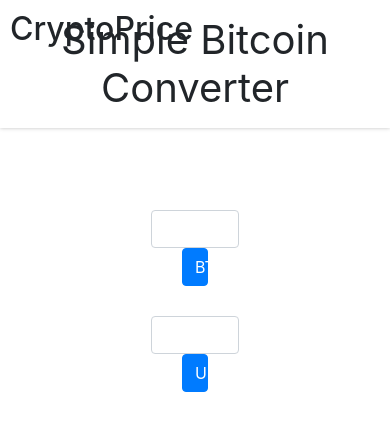
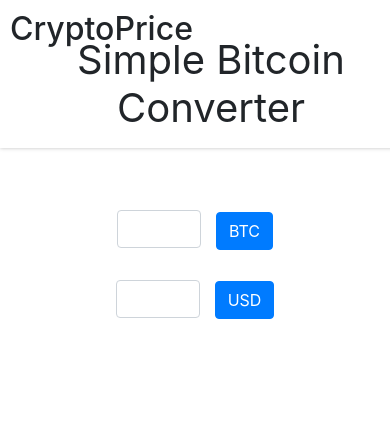
Before and after one commit to Paras-Sood/cryptoprice, a plain HTML site: page index.html in a window 390 px wide. Drawn offline with nearby package versions, Linux system fonts and the light colour scheme; no server answers.

Commit message:
made website responsive

```diff
--- a/index.html
+++ b/index.html
@@ -13,15 +13,18 @@
 <body>
     <header style="position: fixed; top: 0;">
         <h2 class="h2-s" style="position: absolute;left: 10px; top: 10px;">CryptoPrice</h2>
-        <div style="width: 100%;margin: auto;">
+        <div style="width: 100%;margin: auto;margin-top: 20px;">
             <h1 class='h1-s' style="margin: auto;">Simple Bitcoin Converter</h1>
         </div>
     </header>
     <div class="main">
-        <input class="form-control num " id="invField1">
-        <button class="btn btn-primary coin-select" id="unitABut" onclick="showUnitField(unitAField)" style="cursor: default" tabindex="-1"><span class="Prefix" id="prefixField" style="display: none; transition: none 0s ease 0s; visibility: hidden;"></span><span id="unitASym">BTC</span><span class="Arrow"></span></button>
+        <div class="field1">
+            <input class="form-control num " id="invField1">
+            <button class="btn btn-primary coin-select" id="unitABut" onclick="showUnitField(unitAField)" style="cursor: default" tabindex="-1"><span class="Prefix" id="prefixField" style="display: none; transition: none 0s ease 0s; visibility: hidden;"></span><span id="unitASym">BTC</span><span class="Arrow"></span></button>
+        </div>
         <input class="form-control display" id="invField2">
         <button class="btn btn-primary currency-select" id="curBut" onclick="showUnitBField()" tabindex="-1"><span id="unitBSym">USD</span><span class="Arrow"></span></button>
     </div>
+
 </body>
 </html>
--- a/style.css
+++ b/style.css
@@ -35,16 +35,27 @@ header{
 }
 
 .form-control{
-    width: 50% !important;
+    display:inline-block !important;
+    width: 30% !important;
     margin-bottom: 5px;
     justify-content: center !important;
     margin: auto;
-}
-
-.btn{
-    width: 13%;
+    margin-right: 10px;
 }
 
 #invField2{
     margin-top: 30px;
 }
+
+/* .field1{
+    display: flex;
+    justify-content: center;
+} */
+
+div.field1{
+    box-sizing: unset !important;
+}
+
+*, ::after, ::before {
+    box-sizing: unset !important;
+}
```
